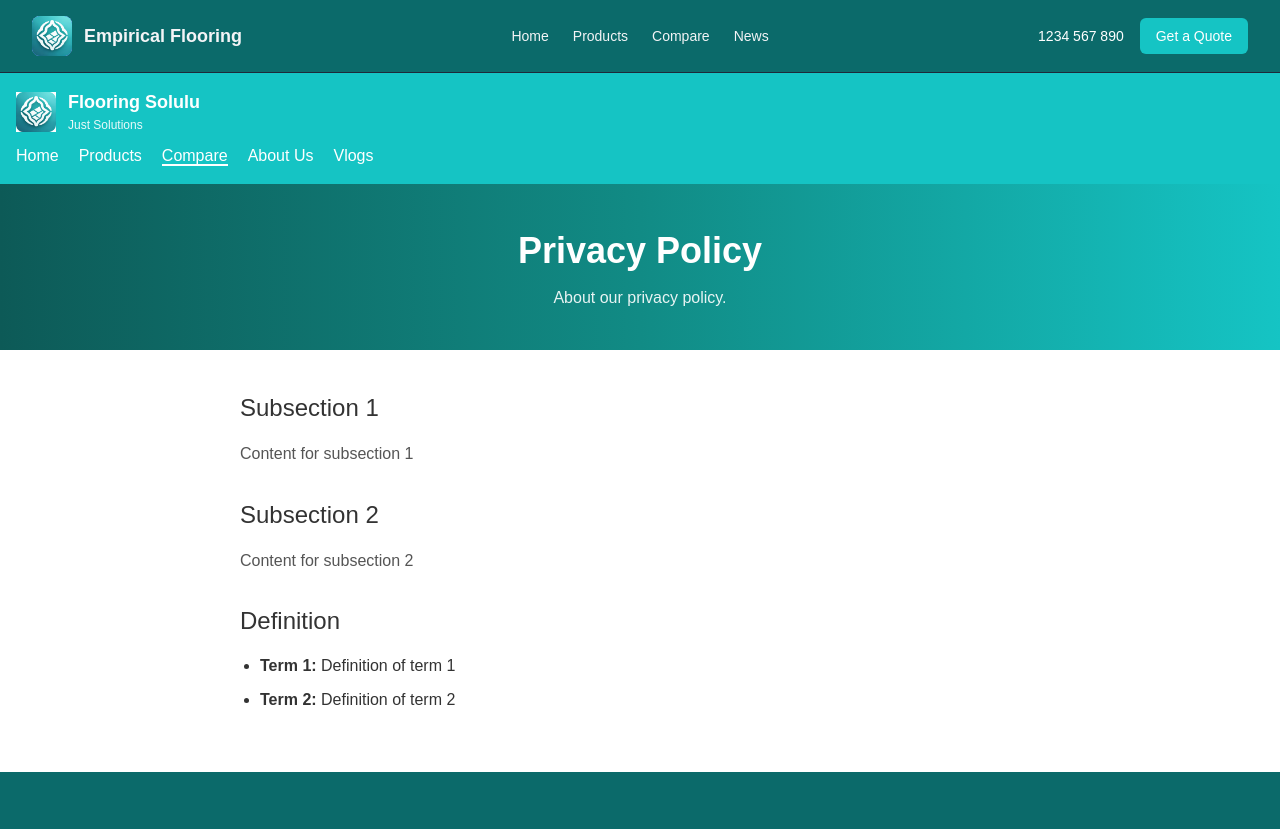
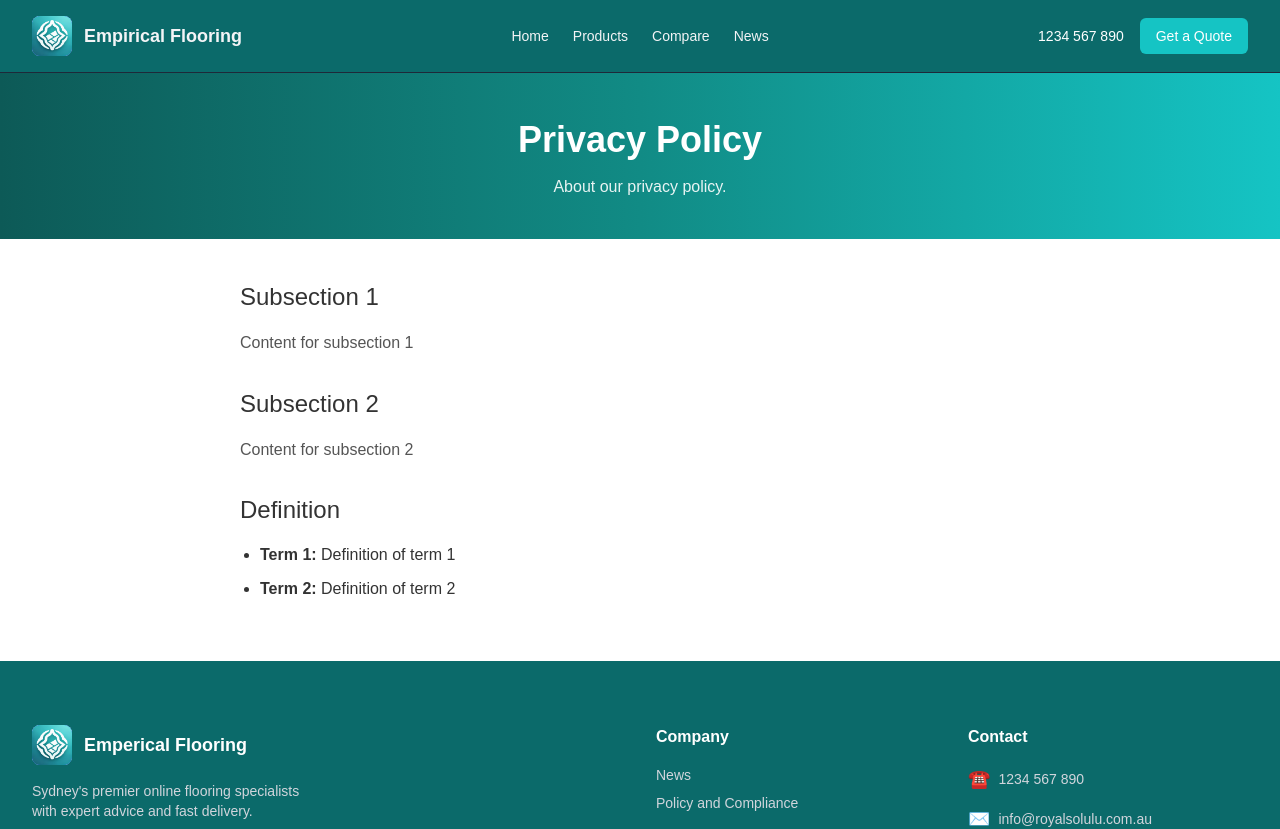
Before and after one commit to JamePHD/Flooring, a Next.js app: page /privacy-policy in a window 1280 px wide. Shown: the top 829 px of the page. Built offline with nearby package versions, Linux system fonts and the light colour scheme.

Commit message:
Removed duplicate header on privacy page

```diff
--- a/app/privacy-policy/page.tsx
+++ b/app/privacy-policy/page.tsx
@@ -26,23 +26,7 @@ export const PRIVACYPOLICY ={
 export default function PrivacyPolicyPage() {
     return (
         <div style = {{background: '#ffffff', width: '100%'}}>
-            <header style={{ position: 'sticky', top: 0, zIndex: 50, padding: '16px', background: '#15c4c4', color: 'white' }}>
-                <div style={{ display: 'flex', alignItems: 'center', gap: '12px' }}>
-                    <Logo />
-                    <div>
-                        <h1 style={{ margin: 0, fontSize: '18px', fontWeight: 'bold' }}>Flooring Solulu</h1>
-                        <p style={{ margin: 0, fontSize: '12px', opacity: 0.9 }}>Just Solutions</p>
-                    </div>
-                </div>
 
-            <nav style={{ marginTop: '10px' }}>
-                            <Link href="/" style={{ marginRight: '20px', color: 'white', textDecoration: 'none', fontWeight: 500 }}>Home</Link>
-                            <Link href="/products" style={{ marginRight: '20px', color: 'white', textDecoration: 'none', fontWeight: 500 }}>Products</Link>
-                            <Link href="/compare" style={{ marginRight: '20px', color: 'white', textDecoration: 'none', fontWeight: 500, borderBottom: '2px solid white' }}>Compare</Link>
-                            <Link href="#" style={{ marginRight: '20px', color: 'white', textDecoration: 'none', fontWeight: 500 }}>About Us</Link>
-                            <Link href="#" style={{ color: 'white', textDecoration: 'none', fontWeight: 500 }}>Vlogs</Link>
-                        </nav>
-            </header>
 
             <div style={{ width: '100%', marginBottom: '60px', background: '#ffffff', color: '#333' }}>
                 <section style={{ width: '100%', background: 'linear-gradient(to right, #0d5a57, #118b85, #15c4c4)', color: 'white', padding: '40px 16px', textAlign: 'center', marginBottom: '40px' }}>
```
